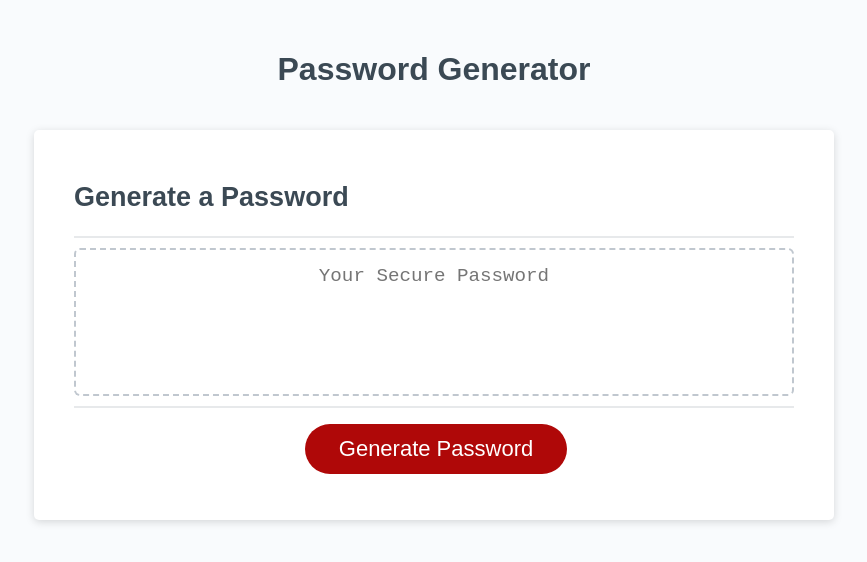
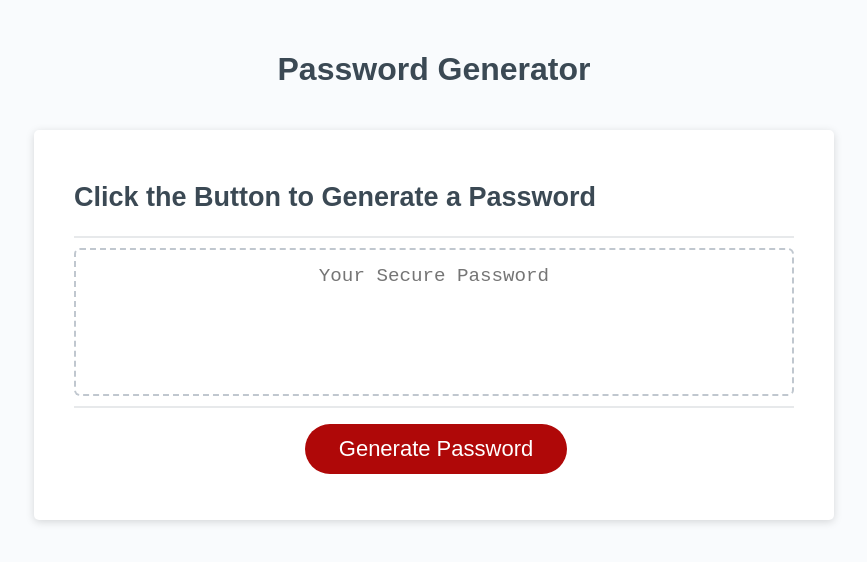
Before and after one commit to bobto3/PasswordGenerator, a plain HTML site: page index.html in a window 1280 px wide. Shown: the whole page, without its empty margins (206-1073 px from the left). Drawn offline with Linux system fonts and the light colour scheme.

Commit message:
updated h2

```diff
--- a/index.html
+++ b/index.html
@@ -14,7 +14,7 @@
       </header>
       <div class="card">
         <div class="card-header">
-          <h2>Generate a Password</h2>
+          <h2>Click the Button to Generate a Password</h2>
         </div>
         <div class="card-body">
           <textarea
```
